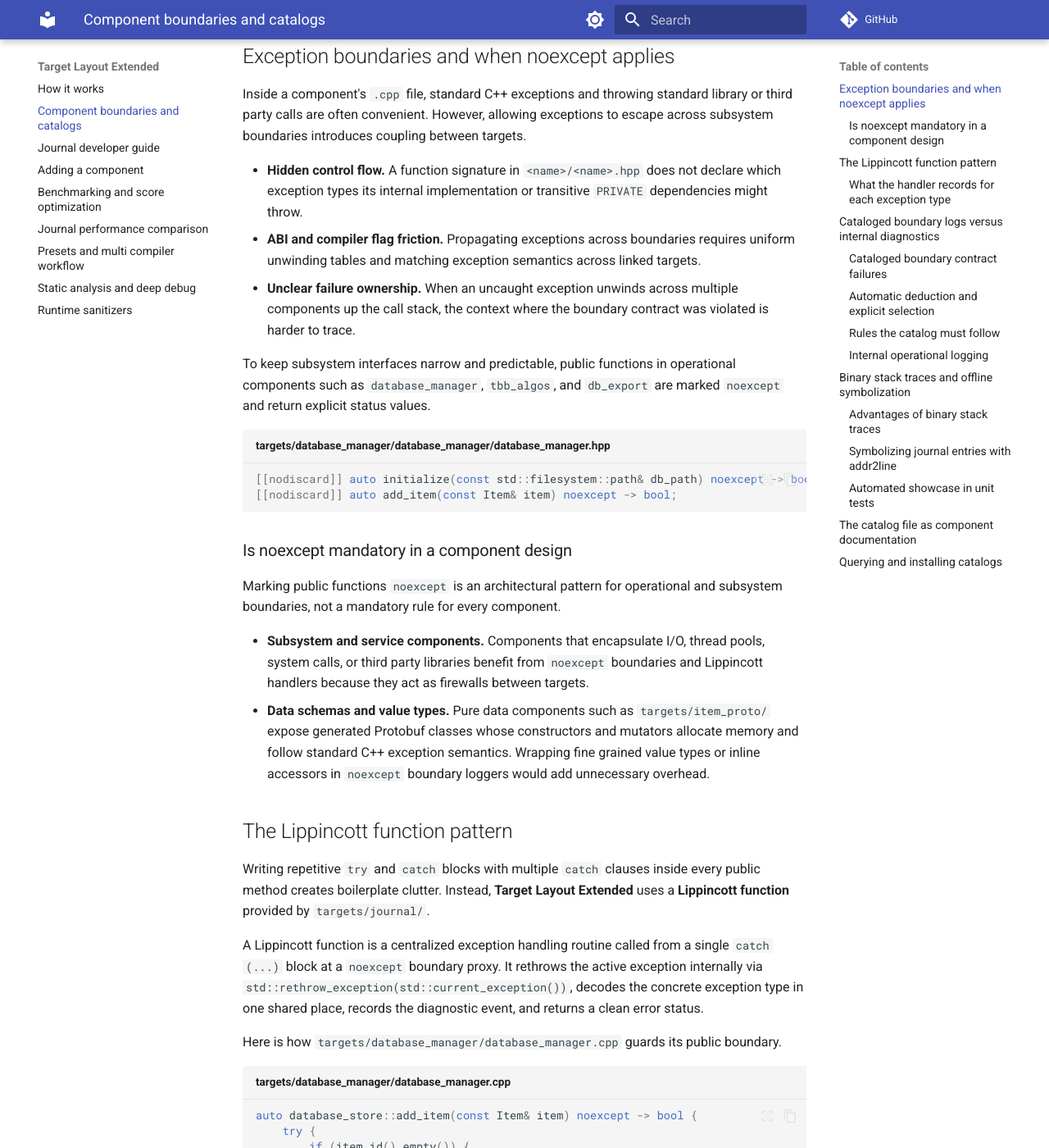
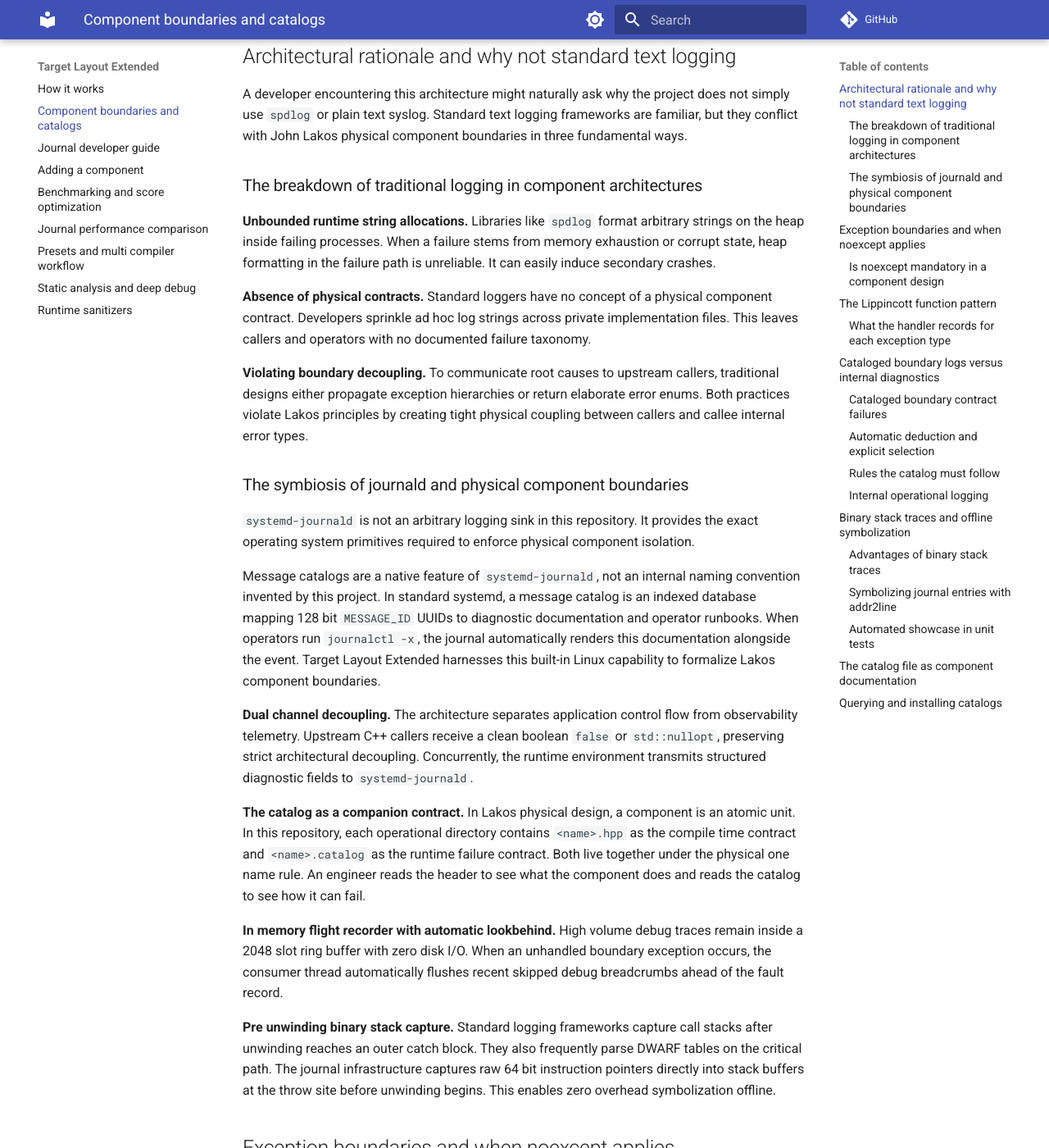
Before and after one commit to JeffKarling/Target_Layout_Extended, an MkDocs documentation site: the page built from Documentation/component_boundaries.md, in a window 1280 px wide and 1400 px high, scrolled down 364 px. Shown: the whole window at 82% size. Built offline with MkDocs 1.6.1 and Material for MkDocs 9.7.7, drawn with Linux system fonts in a browser that asks for light colours; comment, search, counter and statistics services are not loaded.

Commit message:
docs: clarify boundary exception contracts, catalog rationale, and test arity limits

```diff
--- a/Documentation/component_boundaries.md
+++ b/Documentation/component_boundaries.md
@@ -3,6 +3,32 @@
 In a system built around physical components, the boundary between components acts as an architectural wall. A component consumer only sees `<name>/<name>.hpp` and links `${PROJECT_NAME}::<name>`. Everything else stays private inside `targets/<name>/`.
 
 **Target Layout Extended** demonstrates two runtime practices at service and subsystem walls. First, exceptions thrown inside private internals are caught at the component boundary proxy before crossing into another CMake target. Second, boundary failures and internal diagnostics are recorded to `systemd-journald` through `targets/journal/`.
+
+## Architectural rationale and why not standard text logging
+
+A developer encountering this architecture might naturally ask why the project does not simply use `spdlog` or plain text syslog. Standard text logging frameworks are familiar, but they conflict with John Lakos physical component boundaries in three fundamental ways.
+
+### The breakdown of traditional logging in component architectures
+
+**Unbounded runtime string allocations.** Libraries like `spdlog` format arbitrary strings on the heap inside failing processes. When a failure stems from memory exhaustion or corrupt state, heap formatting in the failure path is unreliable. It can easily induce secondary crashes.
+
+**Absence of physical contracts.** Standard loggers have no concept of a physical component contract. Developers sprinkle ad hoc log strings across private implementation files. This leaves callers and operators with no documented failure taxonomy.
+
+**Violating boundary decoupling.** To communicate root causes to upstream callers, traditional designs either propagate exception hierarchies or return elaborate error enums. Both practices violate Lakos principles by creating tight physical coupling between callers and callee internal error types.
+
+### The symbiosis of journald and physical component boundaries
+
+`systemd-journald` is not an arbitrary logging sink in this repository. It provides the exact operating system primitives required to enforce physical component isolation.
+
+Message catalogs are a native feature of `systemd-journald`, not an internal naming convention invented by this project. In standard systemd, a message catalog is an indexed database mapping 128 bit `MESSAGE_ID` UUIDs to diagnostic documentation and operator runbooks. When operators run `journalctl -x`, the journal automatically renders this documentation alongside the event. Target Layout Extended harnesses this built-in Linux capability to formalize Lakos component boundaries.
+
+**Dual channel decoupling.** The architecture separates application control flow from observability telemetry. Upstream C++ callers receive a clean boolean `false` or `std::nullopt`, preserving strict architectural decoupling. Concurrently, the runtime environment transmits structured diagnostic fields to `systemd-journald`.
+
+**The catalog as a companion contract.** In Lakos physical design, a component is an atomic unit. In this repository, each operational directory contains `<name>.hpp` as the compile time contract and `<name>.catalog` as the runtime failure contract. Both live together under the physical one name rule. An engineer reads the header to see what the component does and reads the catalog to see how it can fail.
+
+**In memory flight recorder with automatic lookbehind.** High volume debug traces remain inside a 2048 slot ring buffer with zero disk I/O. When an unhandled boundary exception occurs, the consumer thread automatically flushes recent skipped debug breadcrumbs ahead of the fault record.
+
+**Pre unwinding binary stack capture.** Standard logging frameworks capture call stacks after unwinding reaches an outer catch block. They also frequently parse DWARF tables on the critical path. The journal infrastructure captures raw 64 bit instruction pointers directly into stack buffers at the throw site before unwinding begins. This enables zero overhead symbolization offline.
 
 ## Exception boundaries and when noexcept applies
 
```
Also changed, not shown: .agents/rules/boundary_exceptions_and_catalog_logging.md (+11 -3 lines), .agents/skills/feature/SKILL.md (+1 -1 lines), 1 other file.
